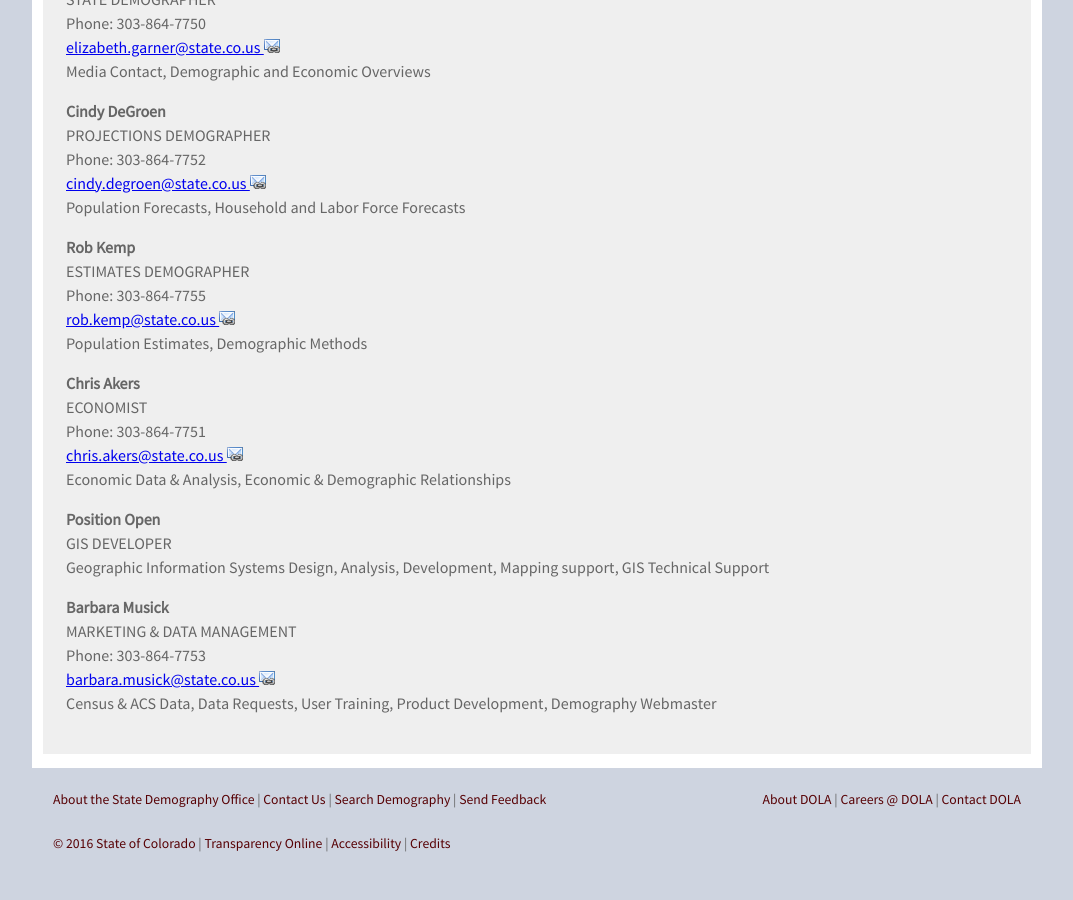
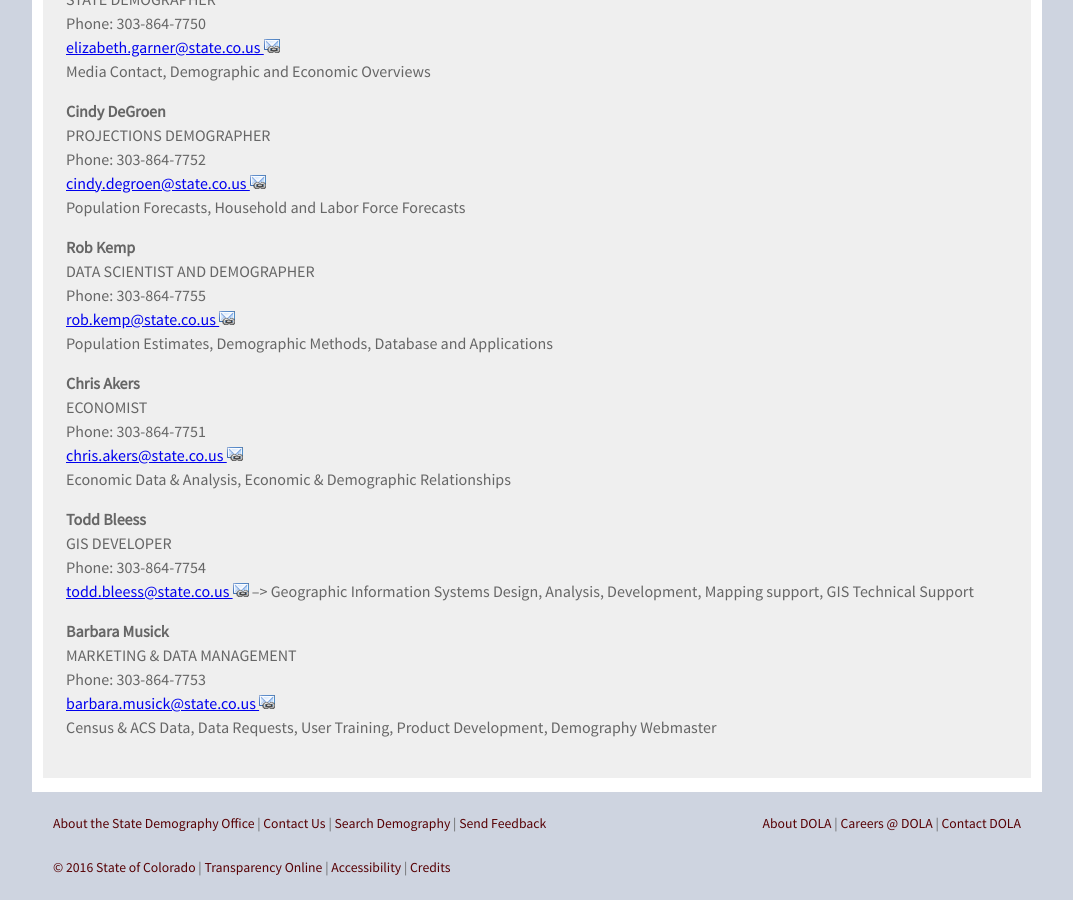
Before and after one commit to TBleess/Website_New, a Jekyll site: the page built from pages/0_Homepage_and_Footer_Links/contact.md, in a window 1280 px wide and 900 px high, scrolled down 779 px. Shown: the whole window, without its empty margins (103-1176 px from the left). Built offline with Jekyll 4.4.1, drawn with Linux system fonts in a browser that asks for light colours; before the commit the page ends 1655 px from its top, so only the background shows below that.

Commit message:
updated contact information

```diff
--- a/pages/0_Homepage_and_Footer_Links/contact.md
+++ b/pages/0_Homepage_and_Footer_Links/contact.md
@@ -30,10 +30,10 @@ Phone: 303-864-7752
 Population Forecasts, Household and Labor Force Forecasts
 
 **Rob Kemp**
-ESTIMATES DEMOGRAPHER
+DATA SCIENTIST AND DEMOGRAPHER
 Phone: 303-864-7755
 [rob.kemp@state.co.us ![email](/images/email_link.png 'send email')](mailto:rob.kemp@state.co.us)
-Population Estimates, Demographic Methods
+Population Estimates, Demographic Methods, Database and Applications
 
 **Chris Akers**
 ECONOMIST
@@ -41,10 +41,10 @@ Phone: 303-864-7751
 [chris.akers@state.co.us ![email](/images/email_link.png 'send email')](mailto:chris.akers@state.co.us)
 Economic Data & Analysis, Economic & Demographic Relationships
 
-**Position Open**
+**Todd Bleess**
 GIS DEVELOPER
-<!--Phone: 303-864-7754
-<!--[daniel.trone@state.co.us ![email](/images/email_link.png 'send email')](mailto:daniel.trone@state.co.us)  -->
+Phone: 303-864-7754
+[todd.bleess@state.co.us ![email](/images/email_link.png 'send email')](mailto:todd.bleess@state.co.us)  -->
 Geographic Information Systems Design, Analysis, Development, Mapping support, GIS Technical Support
 
 **Barbara Musick**
```
